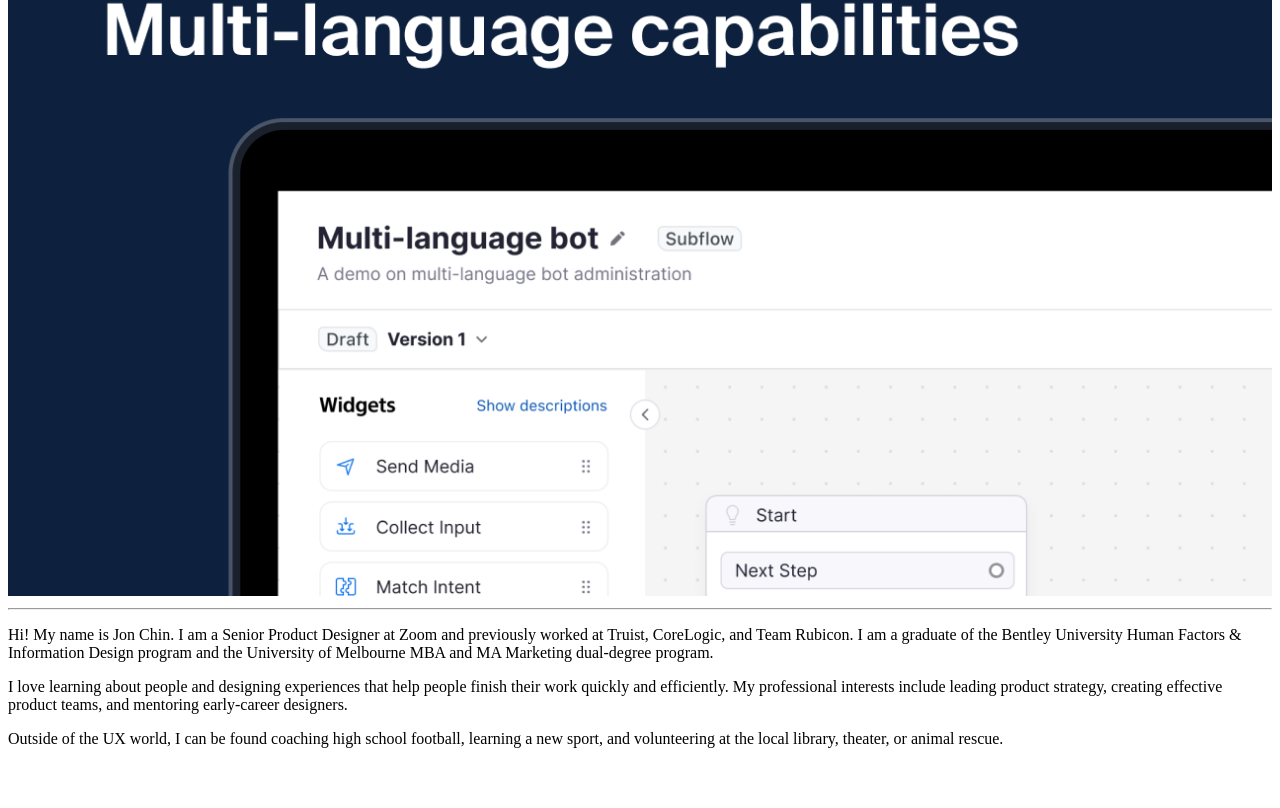
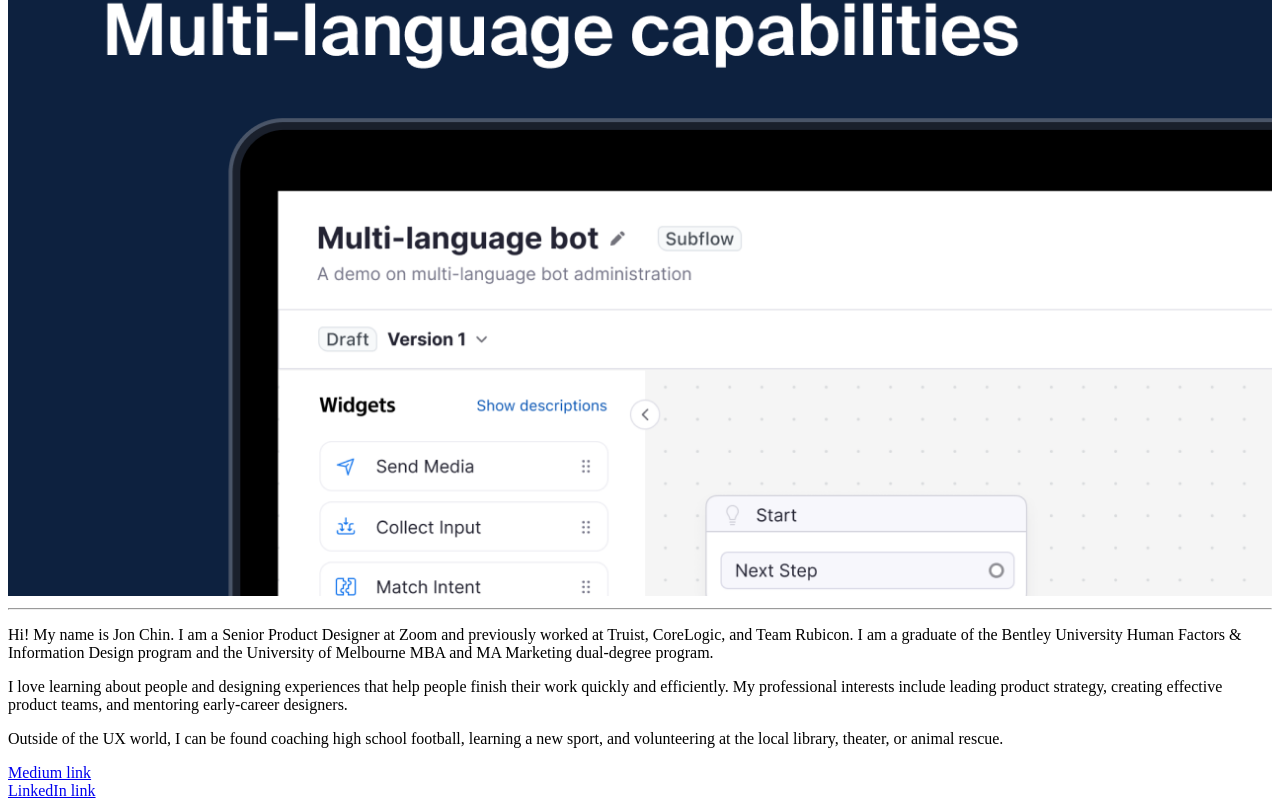
Before and after one commit to jonchin19/bootcamp_portfolio, a plain HTML site: page index.html in a window 1280 px wide. Shown: the part 433-1241 px from the top of the page. Before the commit the page ends 1197 px from the top, so only its background shows below. Drawn offline with Linux system fonts and the light colour scheme.

Commit message:
Add files via upload

```diff
--- a/index.html
+++ b/index.html
@@ -30,7 +30,10 @@
 
   </body>
 
-
+<footer>
+  <a href="https://medium.com/@jonchin19">Medium link</a><br>
+  <a href="https://www.linkedin.com/in/jonchin19">LinkedIn link</a>
+</footer>
 
 </html>
 <!-- TODO 2: Add Your previous projects' HTML into the public folder -->
```
